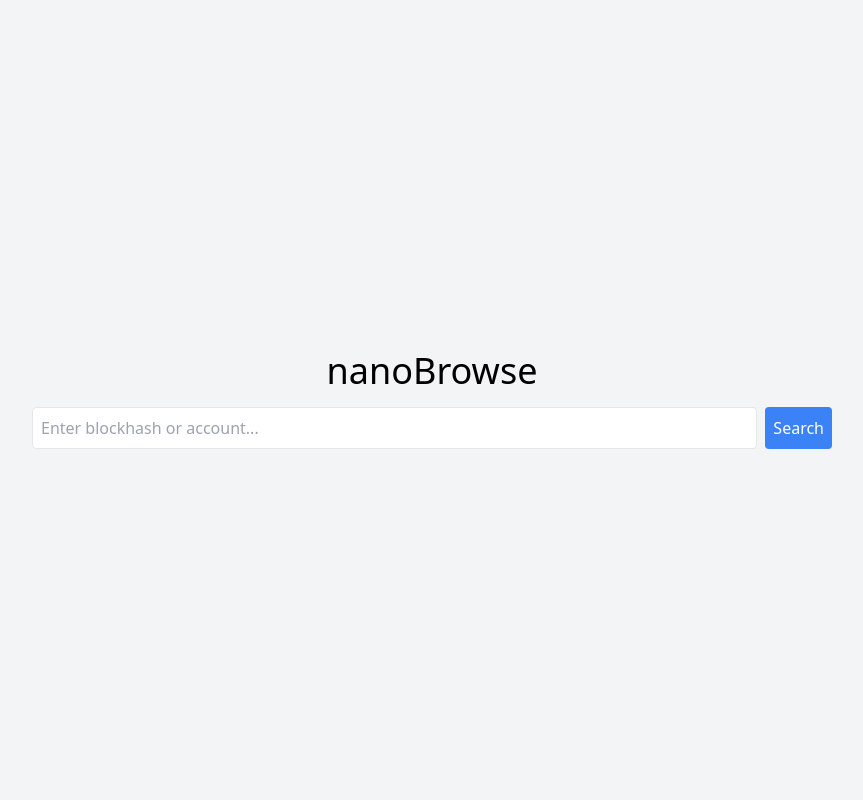
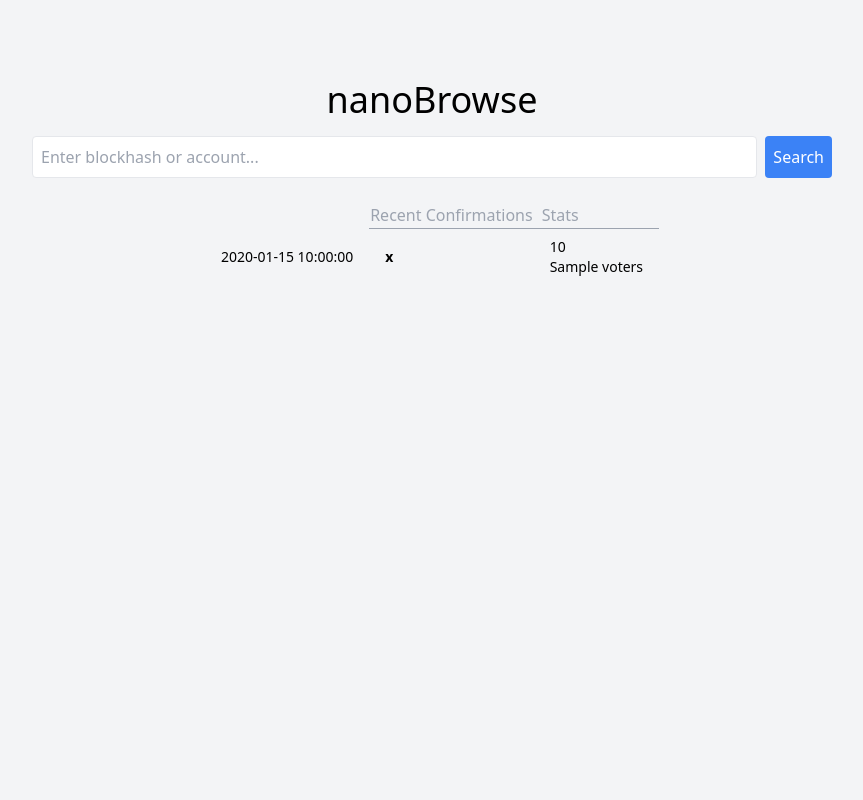
Before and after one commit to gr0vity-dev/nanobrowse, a Python web app: template nanobrowse/templates/search.html in a window 1280 px wide. Shown: the whole page, without its empty margins (208-1071 px from the left). Run offline with Jinja, Linux system fonts and the light colour scheme; the template is opened without the code that fills it: most values are stand-ins (such as "Sample title", 1, 10 or a date in 2020).

Commit message:
Feat: Add recently confirmed blocks to search view

```diff
--- a/nanobrowse/frontend/views.py
+++ b/nanobrowse/frontend/views.py
@@ -7,7 +7,11 @@ frontend = Blueprint('frontend', __name__,
 
 @frontend.route('/')
 async def index():
-    return await render_template("search.html")
+    async with httpx.AsyncClient() as client:
+        response = await client.get(f'http://127.0.0.1:5000/api/search/confirmation_history')
+
+    recent_blocks = response.json()
+    return await render_template("search.html", recent_blocks=recent_blocks)
 
 
 @frontend.route('/block/<blockhash>', methods=["GET"])
--- a/nanobrowse/templates/search.html
+++ b/nanobrowse/templates/search.html
@@ -25,7 +25,7 @@
     </script>
   </head>
   <body class="bg-gray-100">
-    <div class="h-screen flex justify-center items-center">
+    <div class="mt-20 flex items-center justify-center">
       <div class="w-4/5 flex flex-col items-center" style="max-width: 800px">
         <h1 class="text-4xl mb-4">nanoBrowse</h1>
 
@@ -49,6 +49,34 @@
             <input type="submit" value="Search" class="bg-blue-500 text-white rounded p-2" />
           </div>
         </form>
+        <table class="mt-6">
+          <thead class="text-gray-400">
+            <td></td>
+            <td class="justify-center">Recent Confirmations</td>
+            <td class="px-2">Stats</td>
+          </thead>
+          <tbody>
+            {% for entry in recent_blocks %}
+            <tr class="divide-y divide-gray-400">
+              <!-- Time Ago -->
+              <td class="px-4 py-2 whitespace-nowrap text-sm">{{ entry['time_ago'] }}</td>
+              <!-- Block Hash -->
+              <td class="px-4 py-2 whitespace-nowrap text-sm">
+                <a href="{{ request.url_root }}block/{{ entry['hash'] }}">
+                  <b>{{ entry['hash_formatted'] }}</b>
+                  <!-- Showing only first 10 characters for brevity -->
+                </a>
+              </td>
+              <!-- Voters & Duration -->
+              <td class="px-4 py-2 whitespace-nowrap text-sm">
+                {{ entry['conf_duration'] }}
+                <br />
+                {{ entry['voters'] }}
+              </td>
+            </tr>
+            {% endfor %}
+          </tbody>
+        </table>
       </div>
     </div>
   </body>
--- a/nanobrowse/transformers/__init__.py
+++ b/nanobrowse/transformers/__init__.py
@@ -1,2 +1,3 @@
-from transformers import account as account_transformer
-from transformers import block as block_transformer
+from transformers import account
+from transformers import block
+from transformers import search
```
Also changed, not shown: nanobrowse/app.py (+4 -4 lines), nanobrowse/transformers/search.py (added, +47 -0 lines).
